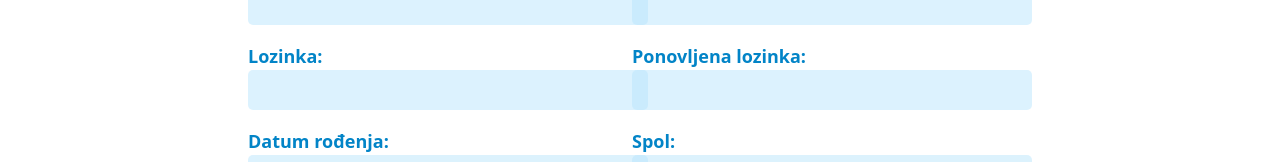
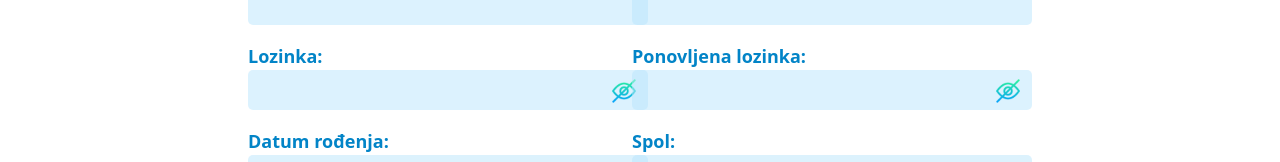
Before and after one commit to 7smurfs/rehub-frontend, a React (Create React App) app: page /register in a window 1280 px wide. Shown: the part 492-654 px from the top of the page. Built offline with nearby package versions, Linux system fonts and the light colour scheme; the HTML template or start-up script is replaced by a standard one.

Commit message:
Add show password option for register form

```diff
--- a/src/components/RegisterForm.jsx
+++ b/src/components/RegisterForm.jsx
@@ -4,6 +4,8 @@ import api from "../http/api";
 import {toast, ToastContainer} from "react-toastify";
 import 'react-toastify/dist/ReactToastify.css';
 import ReCAPTCHA from "react-google-recaptcha";
+import show from "../assets/show-pass.svg";
+import hide from "../assets/hide-pass.svg";
 
 
 function RegisterForm() {
@@ -23,6 +25,9 @@ function RegisterForm() {
         dateOfBirth: ''
     });
     const [captchaValid, setCaptchaValid] = useState(false);
+
+    const [showPass, setShowPass] = useState(false);
+    const [showRepeatPass, setShowRepeatPass] = useState(false);
 
     const handleChange = (e) => {
         const {name, value} = e.target;
@@ -95,6 +100,14 @@ function RegisterForm() {
         }
     };
 
+    const togglePass = () => {
+        setShowPass(prevState => !prevState);
+    }
+
+    const toggleRepeatPass = () => {
+        setShowRepeatPass(prevState => !prevState);
+    }
+
     return (
         <>
             <div className="flex flex-col justify-center items-center h-screen w-screen">
@@ -144,17 +157,27 @@ function RegisterForm() {
 
                     <div className="col-span-1">
                         <label className="font-bold text-sky-600 text-lg mt-[15px] self-start block">Lozinka:</label>
-                        <input type="password" name="password" id="password" value={registerData.password}
-                               onChange={handleChange}
-                               className="w-[400px] h-[40px] bg-sky-200 opacity-50 mb-[2px] rounded-[5px] p-2"/>
+                        <div className="relative">
+                            <input type={showPass ? "password" : "text"} name="password" id="password" value={registerData.password}
+                                   onChange={handleChange}
+                                   className="w-[400px] h-[40px] bg-sky-200 opacity-50 mb-[2px] rounded-[5px] p-2"/>
+
+                            <img src={showPass ? show : hide} onClick={togglePass}
+                                 className="w-6 absolute top-[22%] left-[91%] cursor-pointer"/>
+                        </div>
+
                     </div>
 
                     <div className="col-span-1">
-                        <label className="font-bold text-sky-600 text-lg mt-[15px] self-start block">Ponovljena
-                            lozinka:</label>
-                        <input type="password" name="confirmPassword" id="confirmPassword"
-                               value={registerData.confirmPassword} onChange={handleChange}
-                               className="w-[400px] h-[40px] bg-sky-200 opacity-50 mb-[2px] rounded-[5px] p-2"/>
+                        <label className="font-bold text-sky-600 text-lg mt-[15px] self-start block">Ponovljena lozinka:</label>
+                        <div className="relative">
+                            <input type={showRepeatPass ? "password" : "text"} name="confirmPassword" id="confirmPassword"
+                                   value={registerData.confirmPassword} onChange={handleChange}
+                                   className="w-[400px] h-[40px] bg-sky-200 opacity-50 mb-[2px] rounded-[5px] p-2"/>
+                            <img src={showRepeatPass ? show : hide} onClick={toggleRepeatPass}
+                                 className="w-6 absolute top-[22%] left-[91%] cursor-pointer"/>
+                        </div>
+
                     </div>
 
                     <div className="col-span-1">
```
